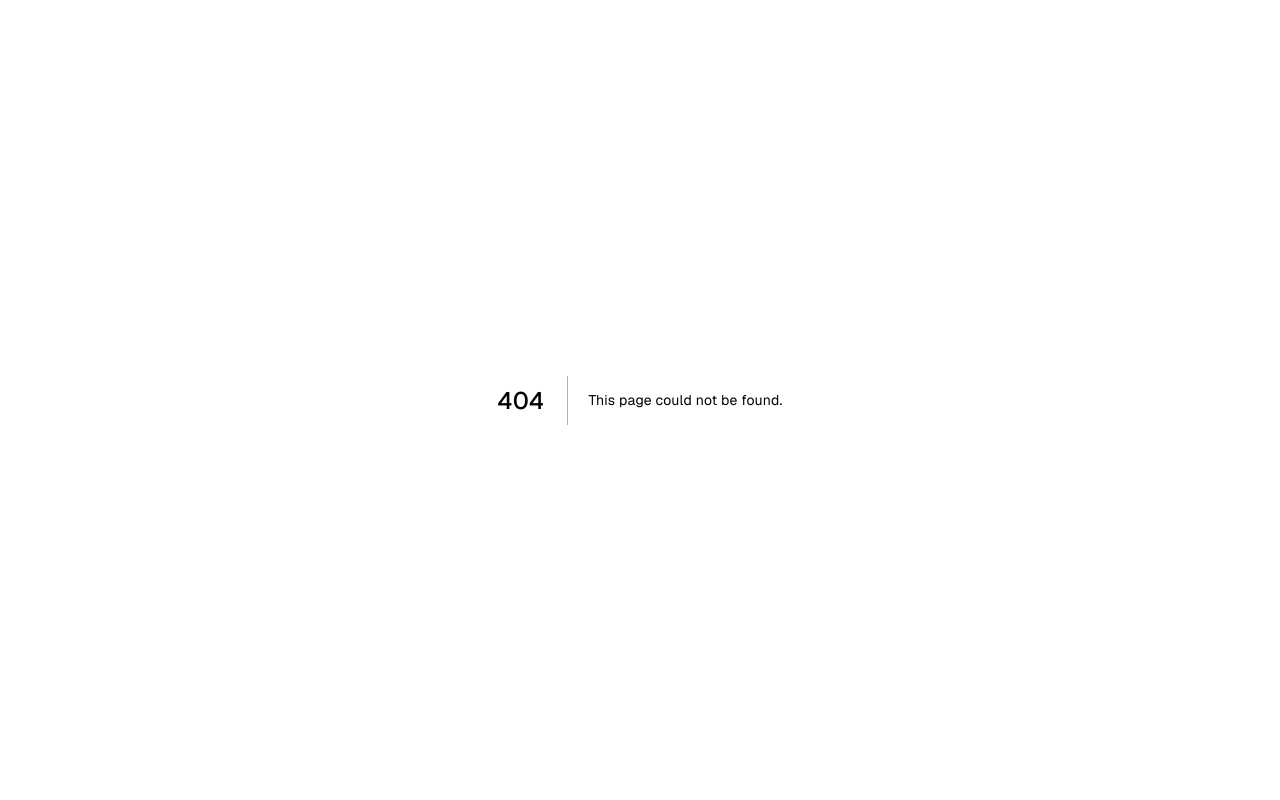
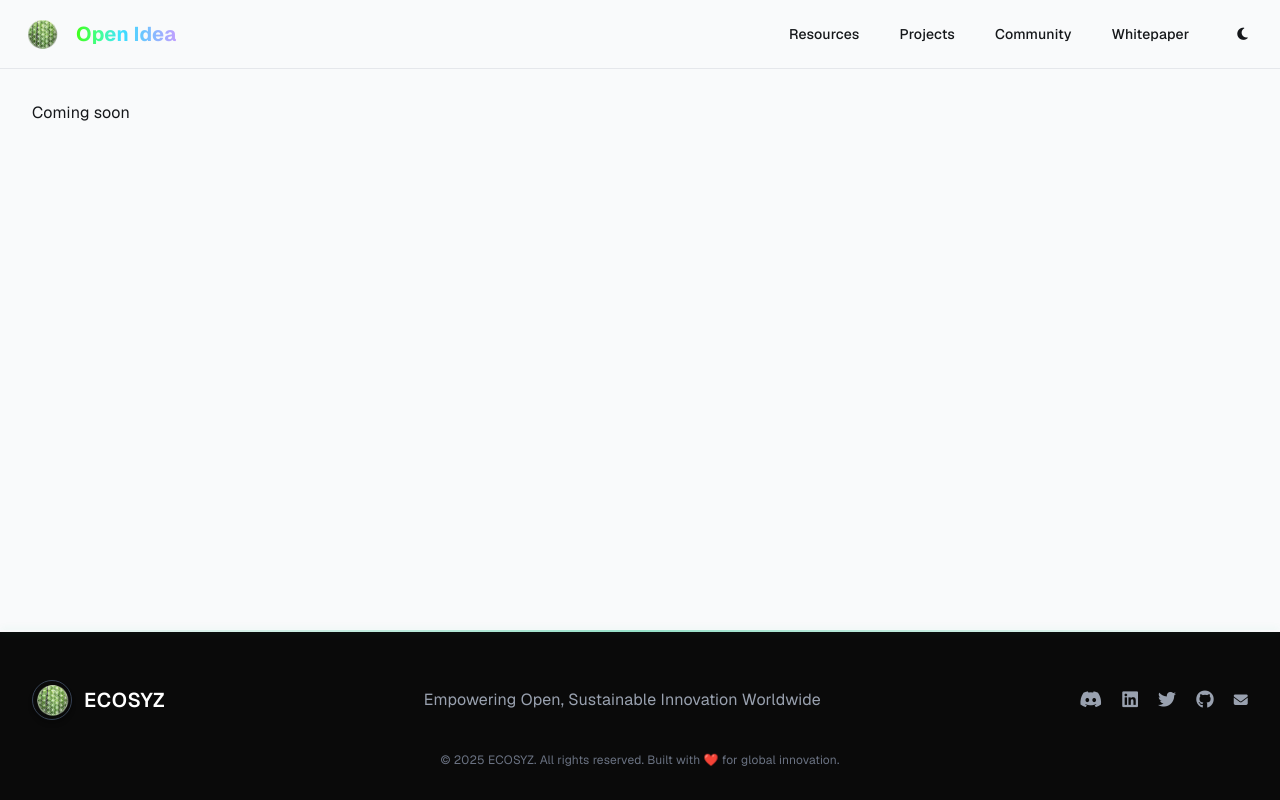
Before and after one commit to openideaorg/openidea, a Next.js app: page /community in a window 1280 px wide. Before the commit this address had no page. Built offline with nearby package versions, Linux system fonts and the light colour scheme.

Commit message:
Add header and footer to placeholder pages

```diff
--- /dev/null
+++ b/app/community/page.tsx
@@ -0,0 +1,14 @@
+import Header from '../components/Header';
+import Footer from '../components/Footer';
+
+export default function CommunityPage() {
+  return (
+    <div className="min-h-screen flex flex-col">
+      <Header />
+      <main className="flex-grow p-8">
+        <p>Coming soon</p>
+      </main>
+      <Footer />
+    </div>
+  );
+}
--- /dev/null
+++ b/app/openresources/page.tsx
@@ -0,0 +1,14 @@
+import Header from '../components/Header';
+import Footer from '../components/Footer';
+
+export default function OpenResourcesPage() {
+  return (
+    <div className="min-h-screen flex flex-col">
+      <Header />
+      <main className="flex-grow p-8">
+        <p>Coming soon</p>
+      </main>
+      <Footer />
+    </div>
+  );
+}
--- /dev/null
+++ b/app/projects/page.tsx
@@ -0,0 +1,14 @@
+import Header from '../components/Header';
+import Footer from '../components/Footer';
+
+export default function ProjectsPage() {
+  return (
+    <div className="min-h-screen flex flex-col">
+      <Header />
+      <main className="flex-grow p-8">
+        <p>Coming soon</p>
+      </main>
+      <Footer />
+    </div>
+  );
+}
--- /dev/null
+++ b/app/whitepaper/page.tsx
@@ -0,0 +1,14 @@
+import Header from '../components/Header';
+import Footer from '../components/Footer';
+
+export default function WhitepaperPage() {
+  return (
+    <div className="min-h-screen flex flex-col">
+      <Header />
+      <main className="flex-grow p-8">
+        <p>Coming soon</p>
+      </main>
+      <Footer />
+    </div>
+  );
+}
```
